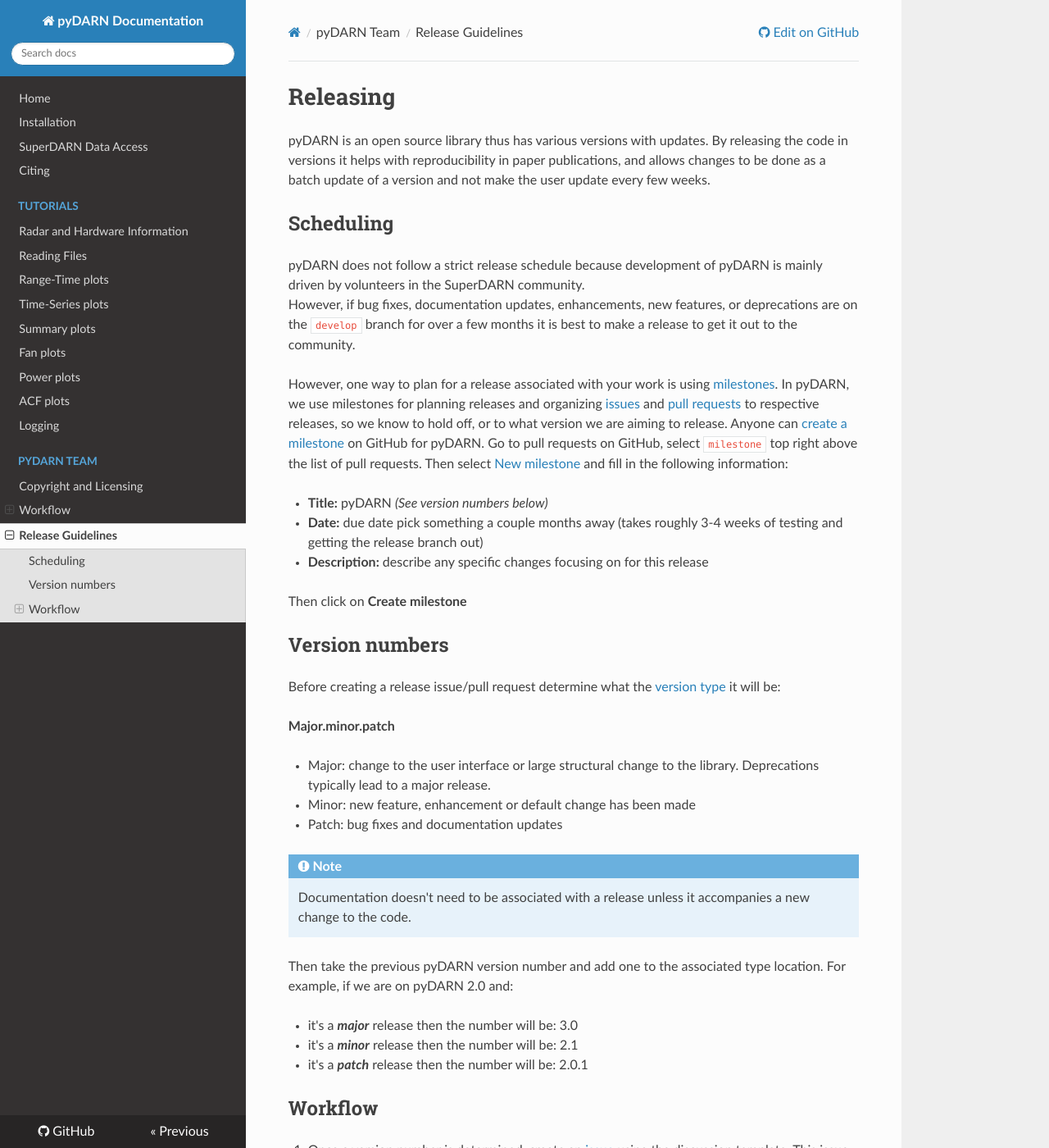
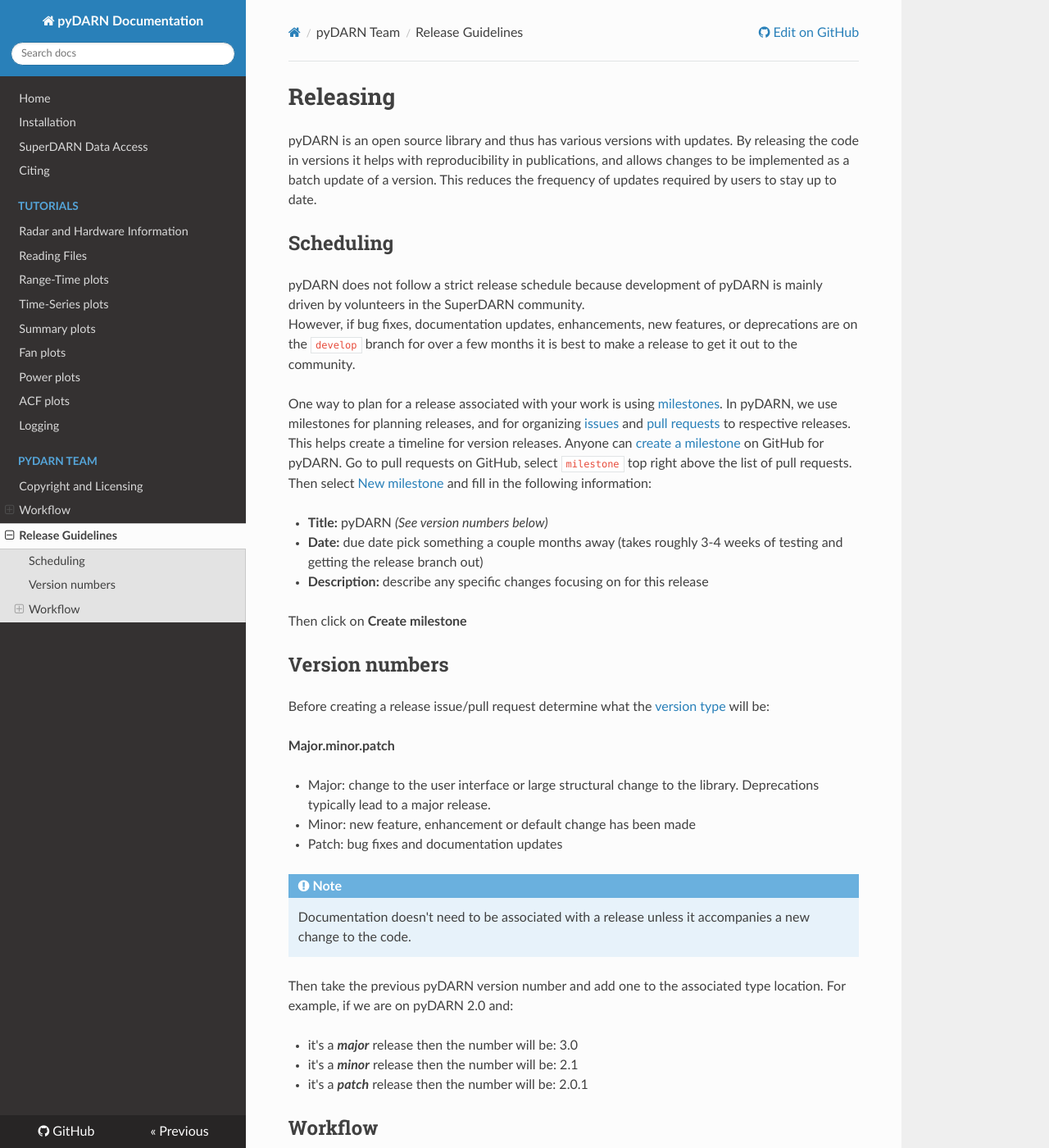
Before and after one commit to SuperDARN/pydarn, an MkDocs documentation site: the page built from docs/dev/releases.md, in a window 1280 px wide and 1400 px high. Shown: the whole window at 82% size. Built offline with MkDocs 1.6.1, drawn with Linux system fonts in a browser that asks for light colours; nearby versions of some CDN libraries; some of the changed text lies outside the part shown.

Commit message:
Apply suggestions from code review
Co-authored-by: Devin Huyghebaert <devin.huyghebaert@gmail.com>

```diff
--- a/docs/dev/releases.md
+++ b/docs/dev/releases.md
@@ -14,7 +14,7 @@ the additional permissions listed below.
 
 # Releasing
 
-pyDARN is an open source library thus has various versions with updates. By releasing the code in versions it helps with reproducibility in paper publications, and allows changes to be done as a batch update of a version and not make the user update every few weeks.
+pyDARN is an open source library and thus has various versions with updates. By releasing the code in versions it helps with reproducibility in publications, and allows changes to be implemented as a batch update of a version.  This reduces the frequency of updates required by users to stay up to date.
 
 ## Scheduling
 
@@ -22,7 +22,7 @@ pyDARN does not follow a strict release schedule because development of pyDARN i
 However, if bug fixes, documentation updates, enhancements, new features, or deprecations are on the `develop` branch for over a few months it is
 best to make a release to get it out to the community.
 
-However, one way to plan for a release associated with your work is using [milestones](https://docs.github.com/en/github/managing-your-work-on-github/about-milestones). In pyDARN, we use milestones for planning releases and organizing [issues](issues.md) and [pull requests](PR.md) to respective releases, so we know to hold off, or to what version we are aiming to release.
+One way to plan for a release associated with your work is using [milestones](https://docs.github.com/en/github/managing-your-work-on-github/about-milestones). In pyDARN, we use milestones for planning releases, and for organizing [issues](issues.md) and [pull requests](PR.md) to respective releases.  This helps create a timeline for version releases.
 Anyone can [create a milestone](https://github.com/SuperDARN/pydarn/milestones) on GitHub for pyDARN.
 Go to pull requests on GitHub, select `milestone` top right above the list of pull requests. Then select [New milestone](https://github.com/SuperDARN/pydarn/milestones/new) and fill in the following information:
 
@@ -34,7 +34,7 @@ Then click on **Create milestone**
 
 ## Version numbers
 
-Before creating a release issue/pull request determine what the [version type](https://semver.org/) it will be:
+Before creating a release issue/pull request determine what the [version type](https://semver.org/) will be:
 
 **Major.minor.patch**
 
@@ -90,13 +90,13 @@ and to confirm the version number is correct. State why a release is needed and
 !!! IMPORTANT
     Do this before the pull request to make it part of the review process
 
-- Make sure the `.zenodo.json` file is updated to reflect the [DAWG authorship guidelines]() and everyone is okay with the order. Please confirm with additional new members if their name and ORCHID iD is correct.
+- Make sure the `.zenodo.json` file is updated to reflect the [DAWG authorship guidelines]() and everyone is okay with the order. Please confirm with additional new members if their name and ORCID iD is correct.
 - Update `setup.py` file to have the new version number on the line `version=""`
 - Update `README.md` file to reflect the new changes of the release and version number
 
 ### Release Checklist
 
-Once the test is complete and at least three approvals are done make sure the following above is done.
+Once the test is complete and at least three approvals are obtained make sure the following steps are performed.
 The pyDARN lead developer or DAWG chairs should do this step; however, if you request to do it and get approval then go ahead!
 
 1. **merge** the release branch in `master` and confirm the above updates are there
@@ -107,7 +107,7 @@ The pyDARN lead developer or DAWG chairs should do this step; however, if you re
 - Description: Header "Version *number* - Release!" then add "pyDARN release v*number* includes the following features:" listing all the new changes to the code. Please see other [releases](https://github.com/SuperDARN/pydarn/releases) to keep with consistency
 - Hit Publish Release!
 - Once a release has been made check on the [pyDARN Zenodo](https://zenodo.org/record/3727269) and look for the version you just released on the right hand side under **Versions**. Please note this may take some time. If this does not work Contact Lead Developer and DAWG Chairs on the matter
-- Once the Zenodo DOI is made for the new release select the DOI markdown tag on the right hand side below **publication date**. Copy the markdown syntax.
+- Once the Zenodo DOI is made for the new release, select the DOI markdown tag on the right hand side below **publication date**. Copy the markdown syntax.
 - `git checkout master` and `git pull origin master`
 - Paste this syntax in README.md at the top and in `docs/user/citing.md` under DOI's.
 
```
Also changed, not shown: other parts of docs/dev/releases.md (+3 -3 lines).
